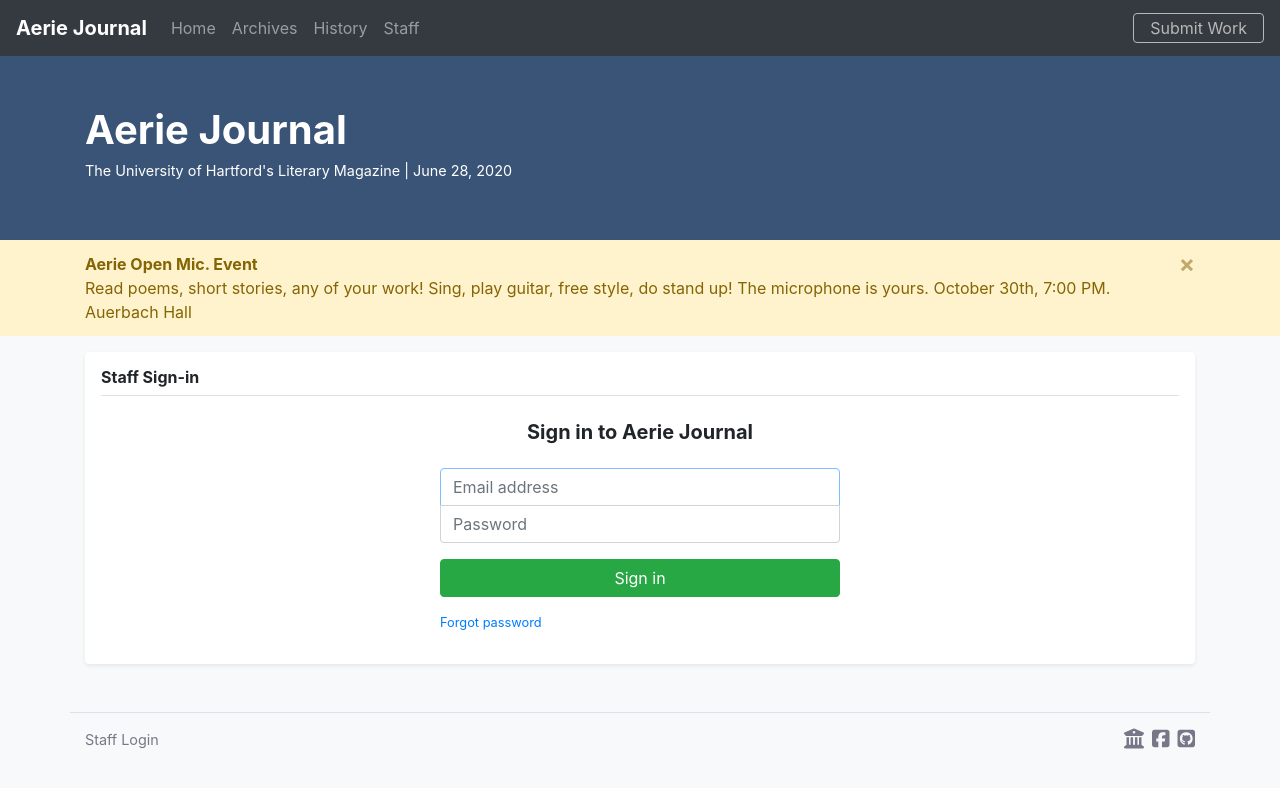
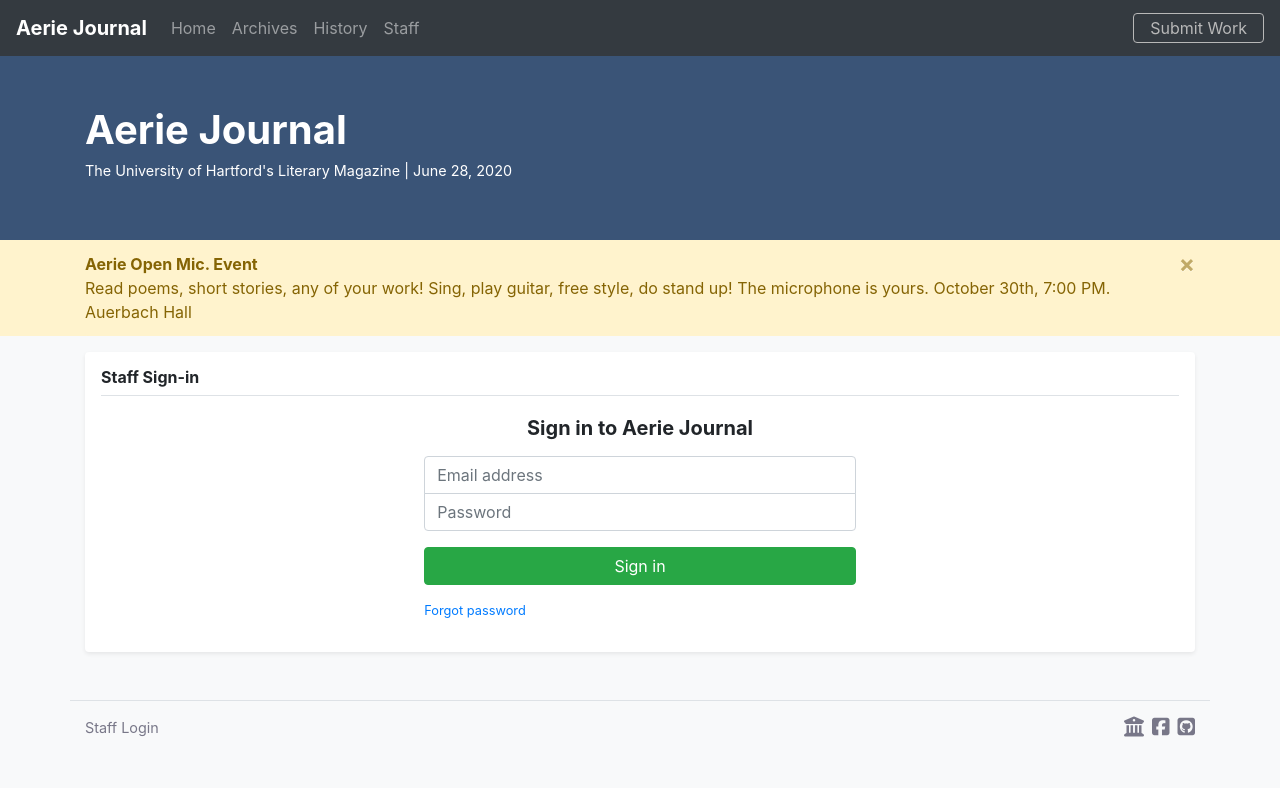
Before and after one commit to marchsabino/aerie-journal, an Angular app: page /login in a window 1280 px wide. Shown: the top 788 px of the page. Built offline with nearby package versions, Linux system fonts and the light colour scheme.

Commit message:
Styling improvements for login

```diff
--- a/src/app/views/login/login.component.html
+++ b/src/app/views/login/login.component.html
@@ -3,7 +3,9 @@
     Staff Sign-in
   </h6>
   <form class="form-signin">
-    <h1>Sign in to Aerie Journal</h1>
+    <div class="row">
+      <div class="mx-auto col-md-5">
+        <h1 class="mt-1 mb-3">Sign in to Aerie Journal</h1>
         <label class="sr-only" for="inputEmail">Email Address</label>
         <input
           id="inputEmail"
@@ -11,7 +13,6 @@
           type="email"
           placeholder="Email address"
           required
-      autofocus
         />
         <label class="sr-only" for="inputPassword">Password</label>
         <input
@@ -27,5 +28,7 @@
         <small class="d-block mb-3">
           <a routerLink="/login">Forgot password</a>
         </small>
+      </div>
+    </div>
   </form>
 </div>
--- a/src/app/views/login/login.component.scss
+++ b/src/app/views/login/login.component.scss
@@ -1,10 +1,7 @@
 .form-signin {
   margin: auto;
-  width: 60%;
-  max-width: 25rem;
 
   h1 {
-    margin: 1.5rem 0;
     text-align: center;
     font-size: 1.25rem;
   }
```
Lines whose indentation alone changed are shown as unchanged.
